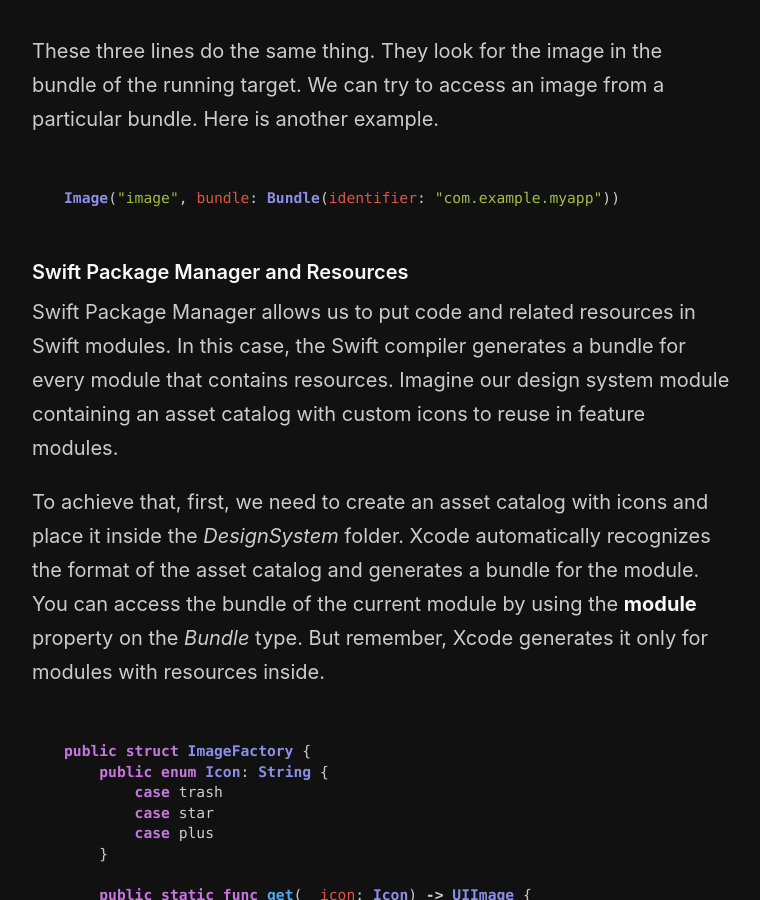
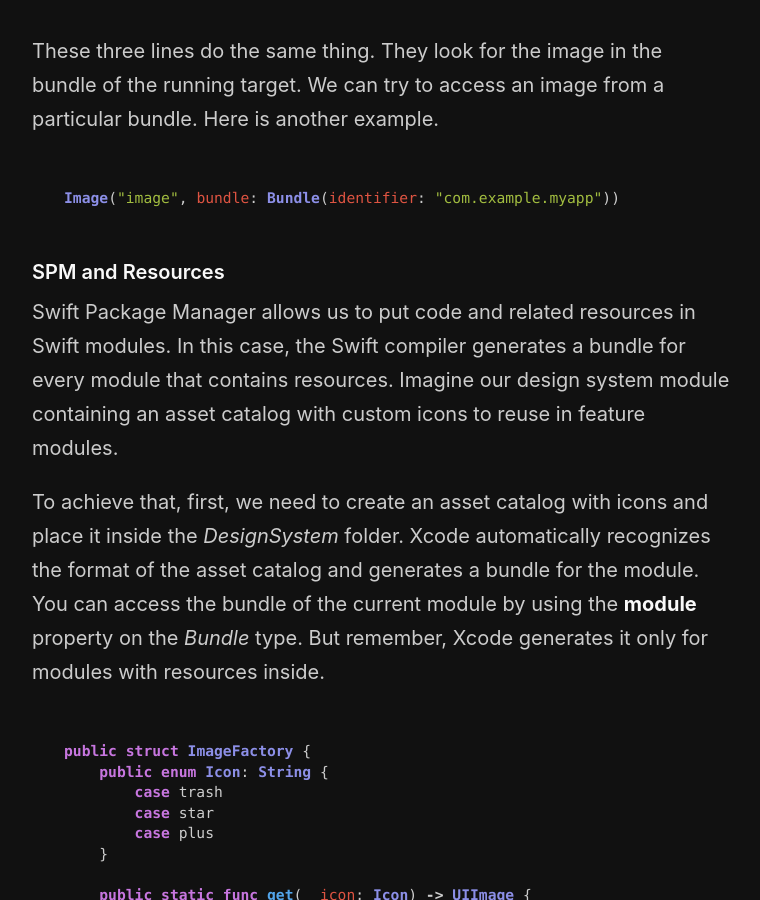
Before and after one commit to mecid/mecid.github.io, a Jekyll site: the page built from _posts/2022-01-26-microapps-architecture-in-swift-resources-and-localization.md, in a window 1280 px wide and 900 px high, scrolled down 738 px. Shown: the whole window, without its empty margins (258-1018 px from the left). Built offline with Jekyll 4.4.1, drawn with Linux system fonts in a browser that asks for light colours.

Commit message:
heading in resources post tuned

````diff
--- a/_posts/2022-01-26-microapps-architecture-in-swift-resources-and-localization.md
+++ b/_posts/2022-01-26-microapps-architecture-in-swift-resources-and-localization.md
@@ -22,7 +22,7 @@ These three lines do the same thing. They look for the image in the bundle of th
 Image("image", bundle: Bundle(identifier: "com.example.myapp"))
 ```
 
-#### Swift Package Manager and Resources
+#### SPM and Resources
 Swift Package Manager allows us to put code and related resources in Swift modules. In this case, the Swift compiler generates a bundle for every module that contains resources. Imagine our design system module containing an asset catalog with custom icons to reuse in feature modules.
 
 To achieve that, first, we need to create an asset catalog with icons and place it inside the *DesignSystem* folder. Xcode automatically recognizes the format of the asset catalog and generates a bundle for the module. You can access the bundle of the current module by using the **module** property on the *Bundle* type. But remember, Xcode generates it only for modules with resources inside.
````
